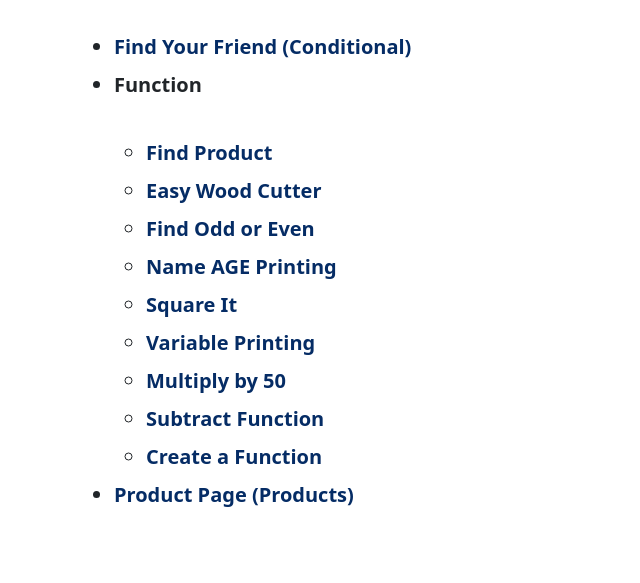
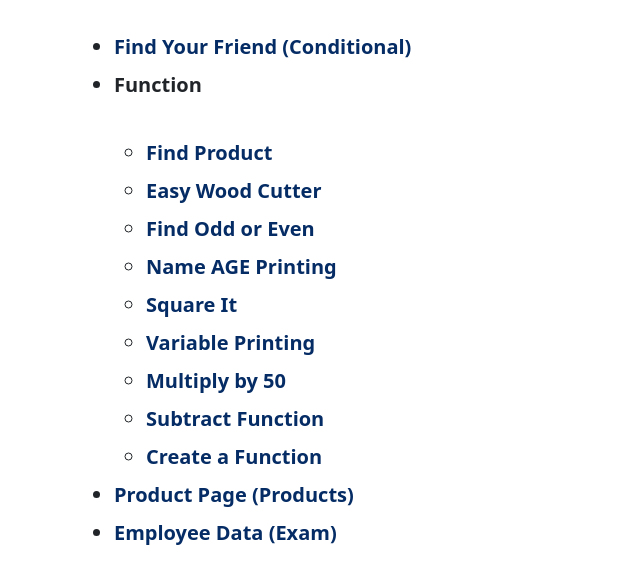
Before and after one commit to ParamKumar-Jadvani/JavaScript, a plain HTML site: page index.html in a window 1280 px wide. Shown: the part 121-704 px from the top of the page, without its empty margins (0-640 px from the left). Drawn offline with nearby package versions, Linux system fonts and the light colour scheme.

Commit message:
Update index.html

```diff
--- a/index.html
+++ b/index.html
@@ -115,6 +115,13 @@
               >Product Page <span class="fw-bolder">(Products)</span>
             </a>
           </li>
+          <li class="fw-bold my-2">
+            <a
+              class="text-decoration-none text-primary-emphasis"
+              href="./Exam/index.html"
+              >Employee Data <span class="fw-bolder">(Exam)</span>
+            </a>
+          </li>
         </ul>
       </div>
     </div>
```
